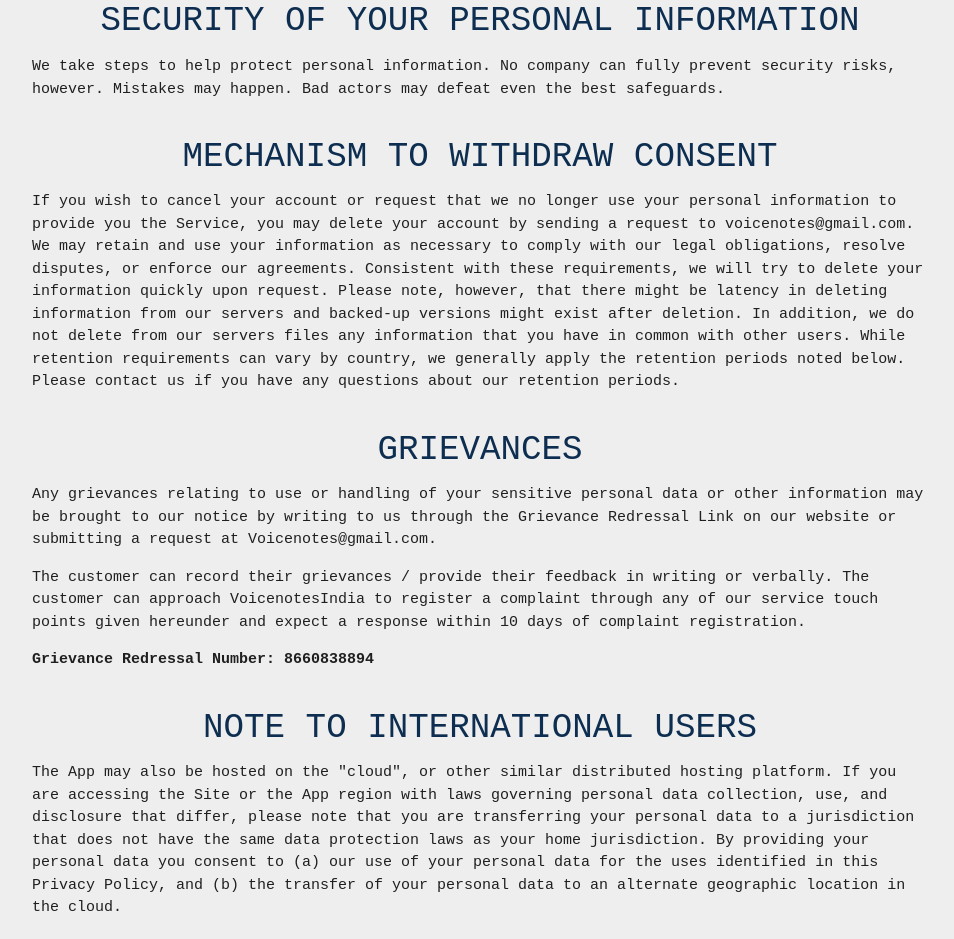
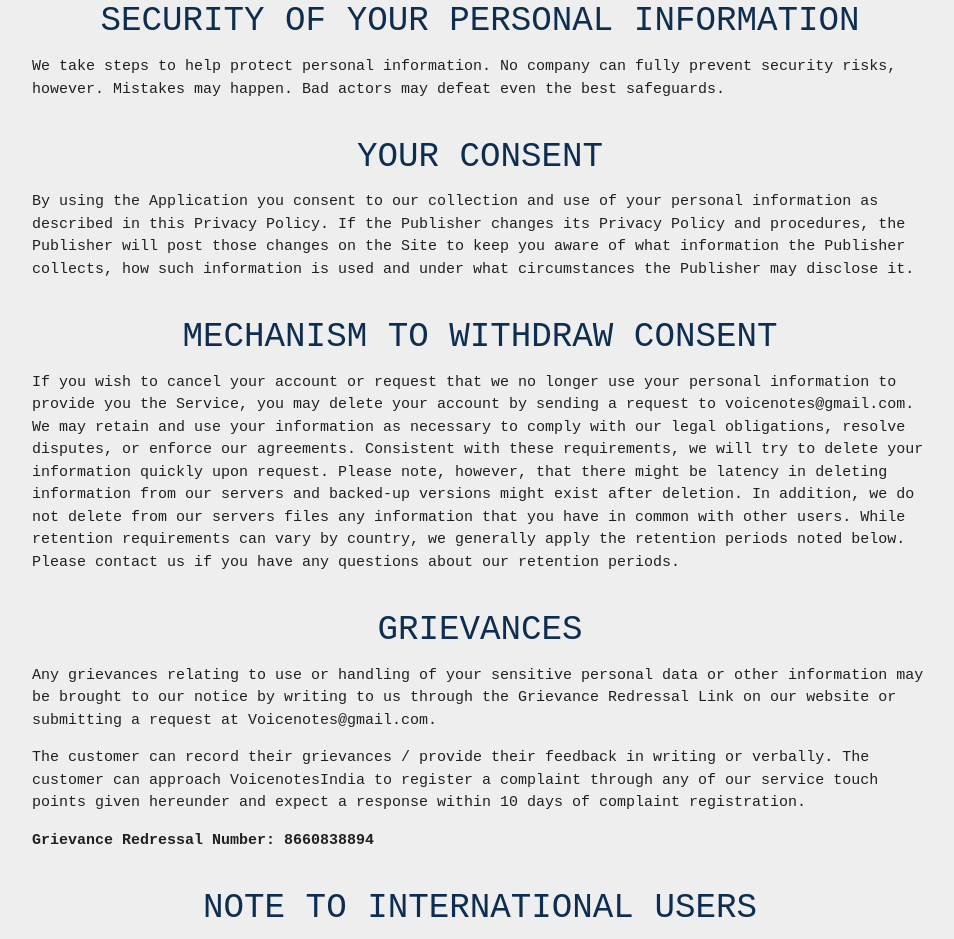
Before and after one commit to voicenotesindia/voicenotesindia.github.io, a plain HTML site: page index.html in a window 1280 px wide. Shown: the part 3416-4355 px from the top of the page, without its empty margins (160-1114 px from the left). Drawn offline with nearby package versions, Linux system fonts and the light colour scheme.

Commit message:
added consent

```diff
--- a/index.html
+++ b/index.html
@@ -136,6 +136,12 @@
                 </div>
 
                 <div class="row">
+                    <h4 class="sub_title">YOUR CONSENT</h4>
+                    <p>By using the Application you consent to our collection and use of your personal information as described in this Privacy Policy. If the Publisher changes its Privacy Policy and procedures, the Publisher will post those changes on the Site to keep you aware of what information the Publisher collects, how such information is used and under what circumstances the Publisher may disclose it.
+                    </p>
+                </div>
+
+                <div class="row">
                     <h4 class="sub_title">MECHANISM TO WITHDRAW CONSENT</h4>
                     <p>If you wish to cancel your account or request that we no longer use your personal information to provide you the Service, you may delete your account by sending a request to voicenotes@gmail.com. We may retain and use your information as necessary to comply with our legal obligations, resolve disputes, or enforce our agreements. Consistent with these requirements, we will try to delete your information quickly upon request. Please note, however, that there might be latency in deleting information from our servers and backed-up versions might exist after deletion. In addition, we do not delete from our servers files any information that you have in common with other users. While retention requirements can vary by country, we generally apply the retention periods noted below. Please contact us if you have any questions about our retention periods.
                     </p>
```
